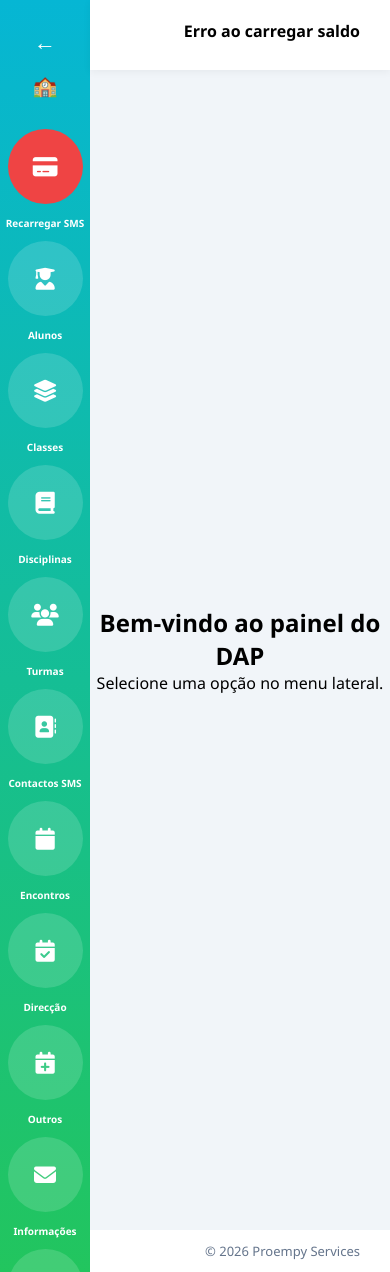
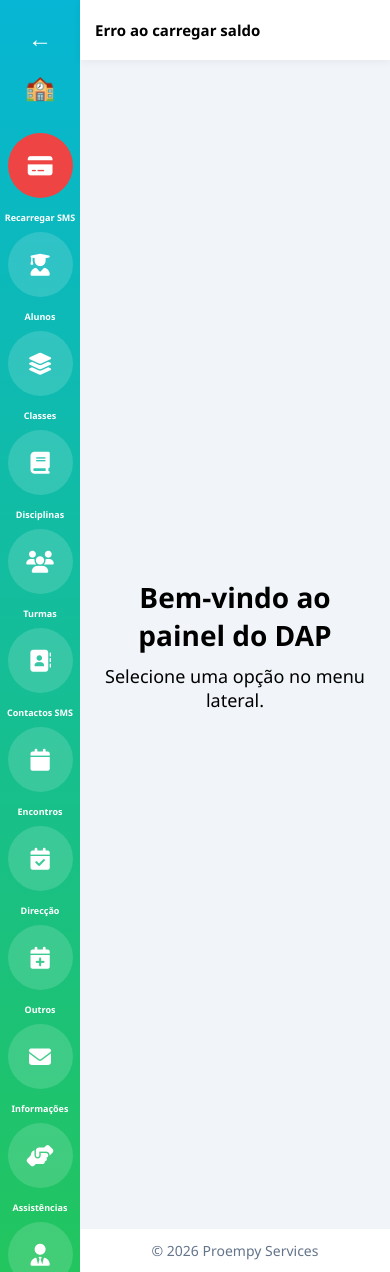
Before and after one commit to LuisPaulinoLevene/Gestao-escolar, a FastAPI app: template templates/dap.html in a window 390 px wide. Run offline with FastAPI, Linux system fonts and the light colour scheme; the template is opened without the code that fills it, so the values that code supplies are empty.

Commit message:
Update dap.html

```diff
--- a/templates/dap.html
+++ b/templates/dap.html
@@ -2,6 +2,7 @@
 <html lang="pt">
 <head>
 <meta charset="UTF-8">
+<meta name="viewport" content="width=device-width, initial-scale=1.0">
 <title>SIGE — EP Phandira-2</title>
 
 <link href="https://cdnjs.cloudflare.com/ajax/libs/font-awesome/6.5.0/css/all.min.css" rel="stylesheet">
@@ -158,6 +159,77 @@ body{display:flex;background:#f1f5f9;}
     border-radius: 5px;
     cursor: pointer;
 }
+
+/* ===========================
+   RESPONSIVO PARA CELULARES
+=========================== */
+
+@media (max-width:768px){
+
+    .sidebar{
+        width:80px;
+        padding:15px 8px;
+    }
+
+    .menu a{
+        width:65px;
+        height:65px;
+        font-size:22px;
+        margin-bottom:22px;
+    }
+
+    .menu a::after{
+        width:75px;
+        font-size:9px;
+        line-height:11px;
+    }
+
+    .back-btn{
+        font-size:24px;
+    }
+
+    .logo{
+        font-size:24px;
+    }
+
+    .topbar{
+        padding:0 15px;
+        height:60px;
+    }
+
+    #smsCount{
+        position:static;
+        font-size:15px;
+        text-align:right;
+    }
+
+    .painel{
+        padding:20px;
+    }
+
+    .painel h2{
+        font-size:28px;
+    }
+
+    .painel p{
+        font-size:18px;
+        margin-top:10px;
+    }
+
+    .footer{
+        text-align:center;
+        font-size:14px;
+        padding:12px;
+    }
+
+    .retry-button{
+        width:100%;
+        font-size:16px;
+        padding:14px;
+    }
+
+}
+
 </style>
 </head>
 
```
